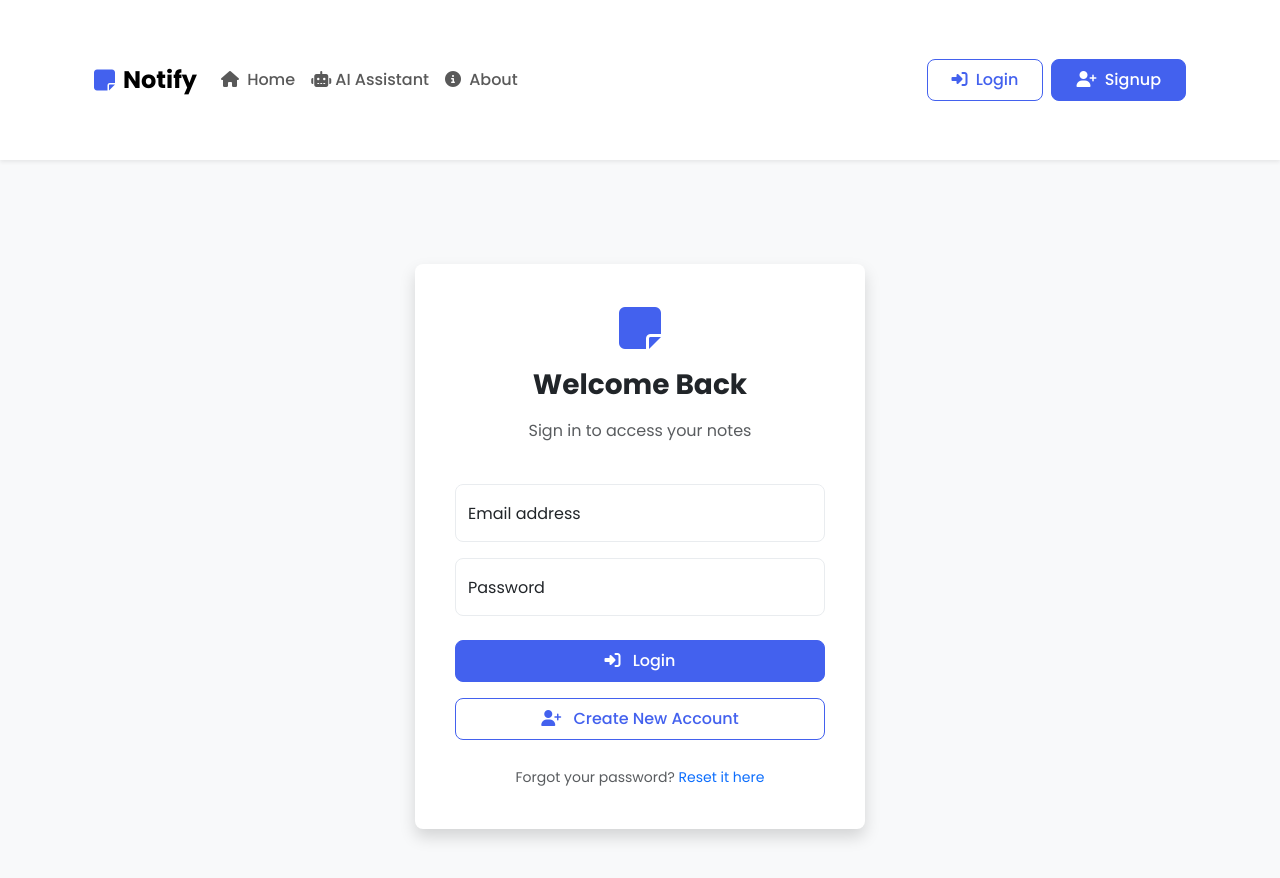
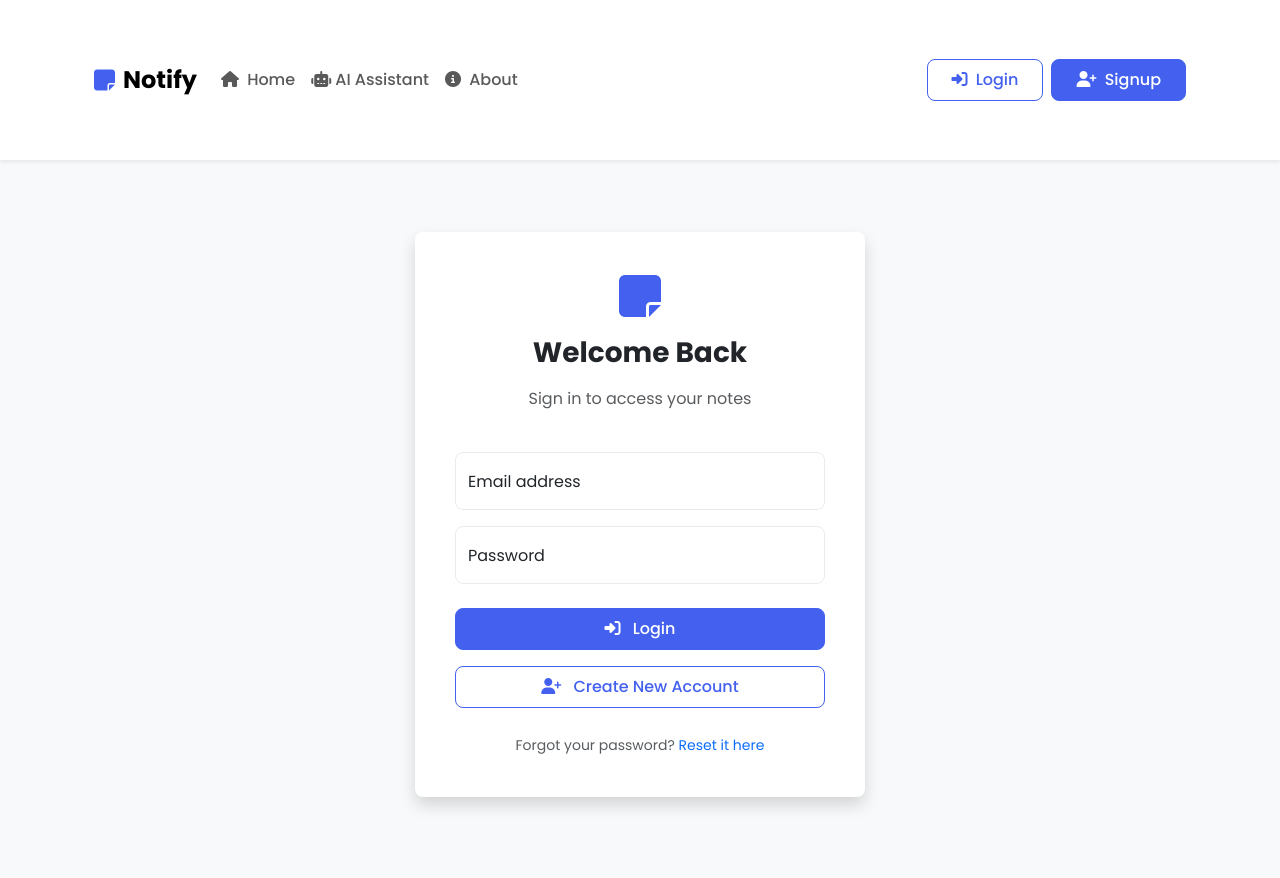
Before and after one commit to PRAJAPATI-NEEL-2005/notify, a React (Create React App) app: page /login in a window 1280 px wide. Shown: the top 878 px of the page. Built offline with nearby package versions, Linux system fonts and the light colour scheme; no server answers.

Commit message:
made some design changes

```diff
--- a/src/App.css
+++ b/src/App.css
@@ -6,7 +6,7 @@
 
 .main-content {
   flex: 1;
-  padding-top: 2rem;
+  padding-top: 0rem;
   padding-bottom: 2rem;
 }
 
```
